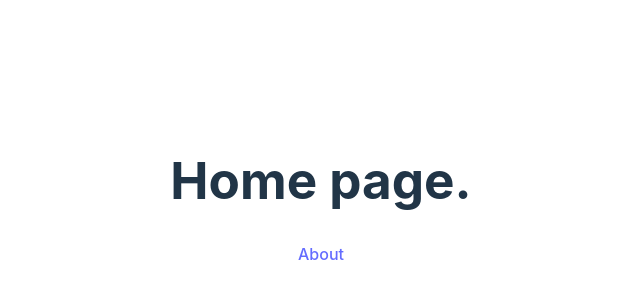
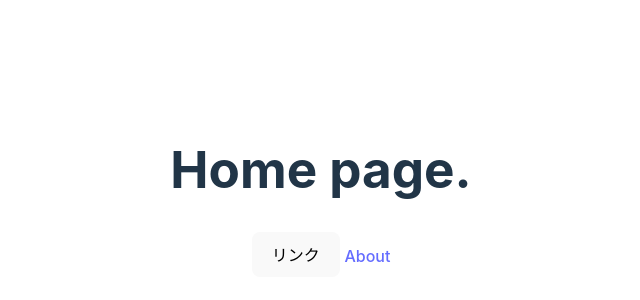
Before and after one commit to s-yoshiii/svelte-tutrial, a Svelte app: page / in a window 1280 px wide. Shown: the part 208-508 px from the top of the page, without its empty margins (319-959 px from the left). Built offline with nearby package versions, Linux system fonts and the light colour scheme.

Commit message:
propsの受け渡し

```diff
--- /dev/null
+++ b/src/component/Button.svelte
@@ -0,0 +1,5 @@
+<script>
+export let buttonText;
+</script>
+
+<button>{buttonText}</button>
--- a/src/pages/Home.svelte
+++ b/src/pages/Home.svelte
@@ -1,7 +1,9 @@
 <script>
-    import {link} from 'svelte-spa-router'
+    import {link} from 'svelte-spa-router';
+    import Button from '../component/Button.svelte';
     let pageName = "Home";
 </script>
 
 <h1>{pageName} page.</h1>
+<Button buttonText={"リンク"} />
 <a use:link={{href:"/about"}}>About</a>
```
